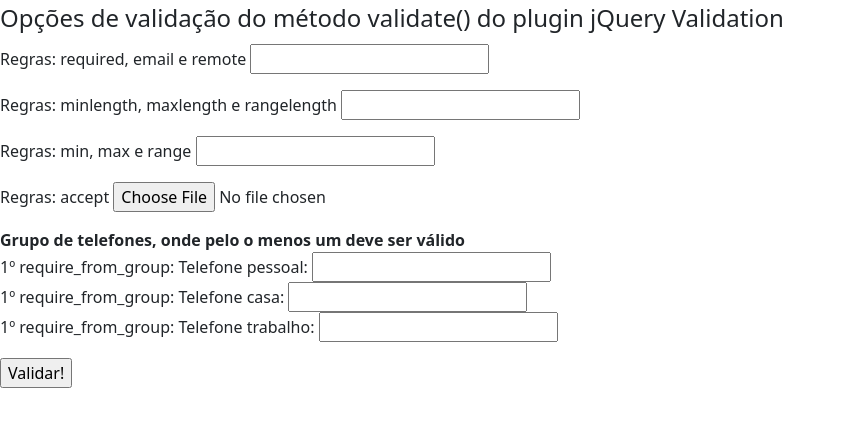
After one commit to arcamolesi/lpadsphp2021, a PHP site: page /validacao/validacao1.html in a window 1280 px wide. The commit adds this page. Shown: the top 427 px of the page, without its empty margins (0-845 px from the left). Run offline with PHP 8.4, Linux system fonts and the light colour scheme; some libraries are stand-ins or nearby versions.

Commit message:
Atualização Validação
Atualização Validação

```diff
--- a/insCompetidor.php
+++ b/insCompetidor.php
@@ -18,5 +18,6 @@
        Conexao::desconectar();
    }
    else echo "campo nome ou nota são vazios...";
+
    header("location: listarCompetidor.php")
 ?>
--- /dev/null
+++ b/validacao/validacao.js
@@ -0,0 +1,2 @@
+//Validação simples
+$("#formComentario").validate();
--- /dev/null
+++ b/validacao/validacao1.html
@@ -0,0 +1,54 @@
+<!DOCTYPE html>
+<html>
+<head>
+<meta charset="UTF-8">
+<title>Validando formulários com JQuery Validation</title>
+<!-- Inclusão do jQuery-->
+<script src="http://code.jquery.com/jquery-1.11.1.js"></script>
+<!-- Inclusão do Plugin jQuery Validation-->
+<script src="http://jqueryvalidation.org/files/dist/jquery.validate.js"></script>
+
+ <!-- Bootstrap CSS -->
+ <link href="https://cdn.jsdelivr.net/npm/bootstrap@5.0.1/dist/css/bootstrap.min.css" rel="stylesheet" integrity="sha384-+0n0xVW2eSR5OomGNYDnhzAbDsOXxcvSN1TPprVMTNDbiYZCxYbOOl7+AMvyTG2x" crossorigin="anonymous">
+
+ <script src="http://jqueryvalidation.org/files/dist/additional-methods.min.js"></script>
+</head>
+<body>
+
+    <form id="formularioValidation">
+        <fieldset>
+          <legend>Opções de validação do método validate() do plugin jQuery Validation</legend>
+          <p>
+            <label for="campo1">Regras: required, email e remote </label>
+            <input type="email" id="campo1" name="campo1">
+          </p>
+          <p>
+            <label for="campo2">Regras: minlength, maxlength e rangelength </label>
+            <input type="text" id="campo2" name="campo2">
+          </p>
+          <p>
+            <label for="campo3">Regras: min, max e range </label>
+            <input type="text" id="campo3" name="campo3">
+          </p>
+          <p>
+            <label for="campo4">Regras: accept </label>
+            <input type="file" id="campo4" name="campo4">
+          </p>
+          <p><b>Grupo de telefones, onde pelo o menos um deve ser válido</b><br/>
+            <label for="telefone_pessoal">1º require_from_group: Telefone pessoal: </label>
+            <input class="grupo_telefone" id="telefone_pessoal" name="telefone_pessoal">
+            <br/>
+            <label for="telefone_casa">1º require_from_group: Telefone casa: </label>
+            <input  class="grupo_telefone" id="telefone_casa" name="telefone_casa">
+            <br/>
+            <label for="telefone_trabalho">1º require_from_group: Telefone trabalho: </label>
+            <input class="grupo_telefone" id="telefone_trabalho" name="telefone_trabalho">
+          </p>
+          <input type="submit" value="Validar!">
+        </fieldset>
+      </form>
+
+<!-- Inclusão das validações com o Plugin jQuery Validation-->
+<script src="validacao1.js"></script>
+</body>
+</html>
--- /dev/null
+++ b/validacao/validacao1.js
@@ -0,0 +1,42 @@
+$( "#formularioValidation" ).validate({
+    debug: true,
+    rules: {
+      campo1: {
+        required: true,
+            email: true,
+           // remote: 'check-email.php' //Deve utilizar um arquivo
+           //   (por exemplo: check-email.php) para verificar algo, e
+           //    assim retornar um boolean true ou false para satisfazer esta opção;
+      },
+          campo2:{
+                minlength: 3,
+               maxlength: 4,
+               // ou
+               rangelength: [3, 4] //Realiza a mesma coisa dos anteriores
+          },
+          campo3:{
+                min: 10,
+               max: 30,
+               // ou
+               range: [10, 30] //Realiza a mesma coisa dos anteriores
+          },
+         // campo4:{
+         //       accept: "pdf"
+        //  },
+          telefone_pessoal: {
+        require_from_group: [1, ".grupo_telefone"]
+      },
+      telefone_casa: {
+        require_from_group: [1, ".grupo_telefone"]
+      },
+      telefone_trabalho: {
+        require_from_group: [1, ".grupo_telefone"]
+      }
+    },
+    messages:{
+          //exemplo
+       campo4: {
+        accept: "Mensagem customizada: Informe um tipo de arquivo válido!"
+                   }
+    }
+  });
```
Also changed, not shown: validacao/validaFone.html (added, +33 -0 lines), validacao/validaFone.js (added, +32 -0 lines), validacao/validacao.html (added, +43 -0 lines), validacao/validacao3.html (added, +66 -0 lines), validacao/validacao3.js (added, +12 -0 lines).
